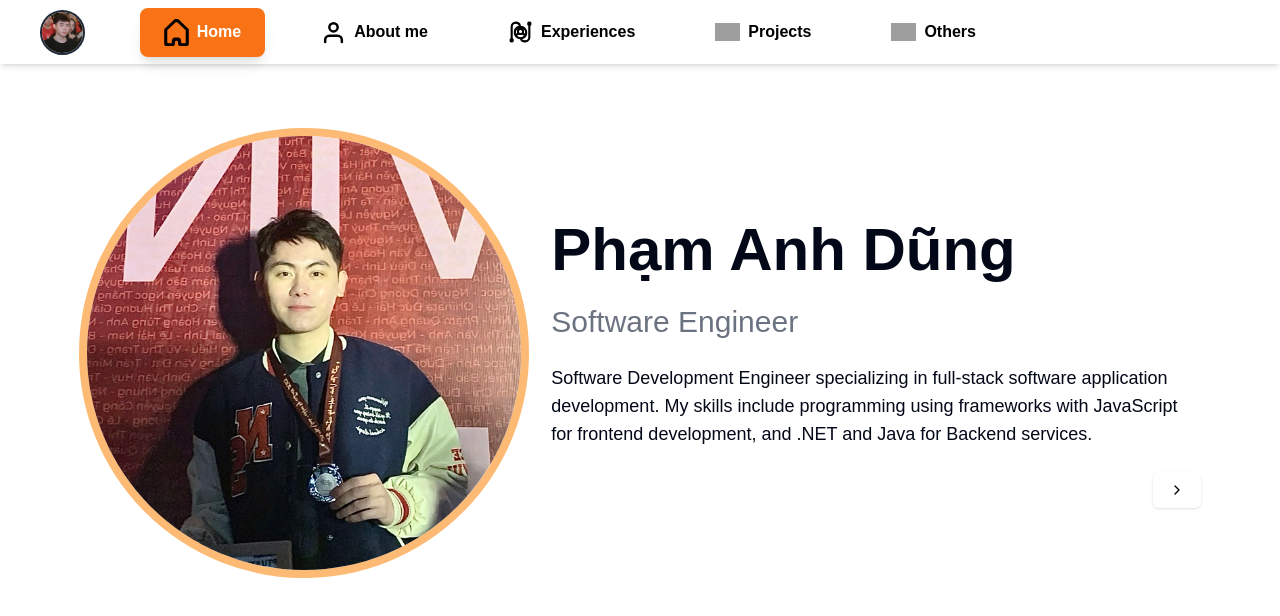
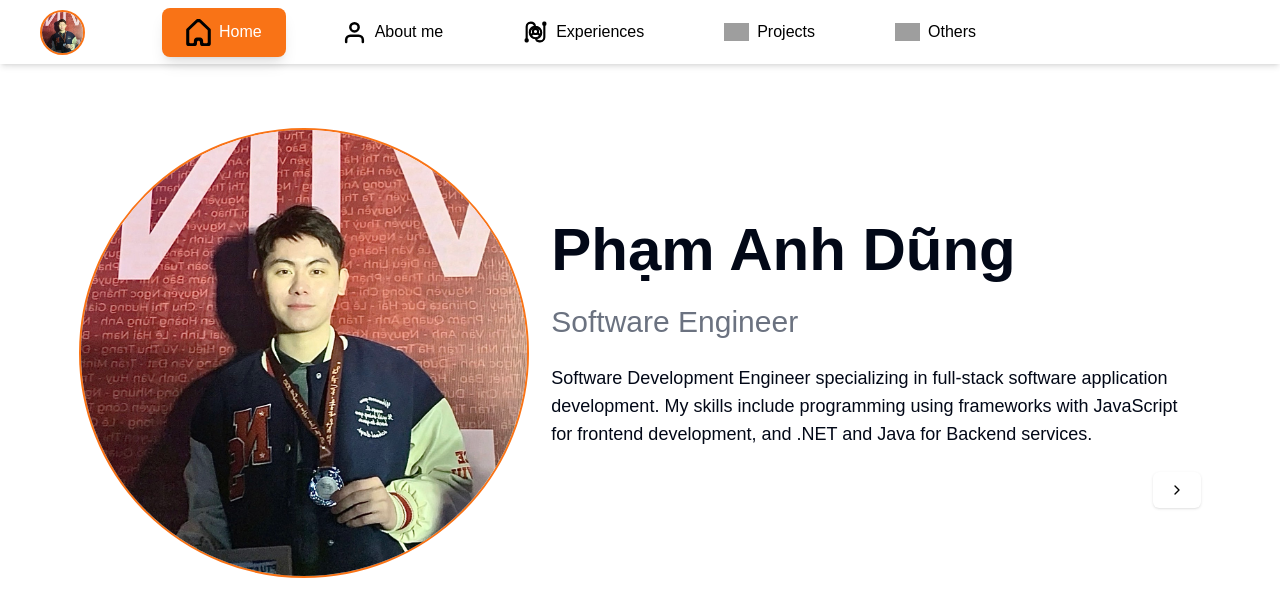
Before and after one commit to PhamAnhDungdev/cv_online_res_nextjs, a Next.js app: page / in a window 1280 px wide. Shown: the top 616 px of the page. Built offline with nearby package versions, Linux system fonts and the light colour scheme; grey boxes are pictures that could not be loaded.

Commit message:
Update design layout

```diff
--- a/app/page.js
+++ b/app/page.js
@@ -3,6 +3,8 @@ import { Button } from "@/components/ui/button";
 import { ChevronRight } from "lucide-react";
 import Image from "next/image";
 import Link from "next/link";
+import Avatar from "@/components/Avatar";
+
 
 export const metadata = {
   title: "Pham Anh Dung",
@@ -18,23 +20,8 @@ export const metadata = {
 export default function Home() {
   return (
     <div className="flex justify-evenly max-sm:flex-col mt-16">
-
       <div className="relative flex items-center justify-center">
-        {/* <Image
-          src=''
-          // src='/icons/logo.svg'
-          width={450}
-          height={450}
-          alt='Profile personal image'
-          className="absolute rounded-full border-8 border-green-200 md:hidden mt-5 ml-9 bg-orange-400"
-        /> */}
-        <Image
-          src='/images/dungpham.jpg'
-          width={450}
-          height={450}
-          alt='Profile personal image'
-          className="rounded-full border-8 border-orange-300 max-sm:border-blue-200 z-50"
-        />
+        <Avatar isOnline={false} imageUrl="/images/dungpham.jpg" width={450} height={450}/>
       </div>
 
       <div className="flex flex-col md:mt-20 max-sm:mt-10 max-sm:items-center">
--- /dev/null
+++ b/components/Avatar.jsx
@@ -0,0 +1,18 @@
+import { Avatar, AvatarFallback, AvatarImage } from "@/components/ui/avatar"
+
+
+export default function UserAvatar({ isOnline, imageUrl, userName, width, height }) {
+    return (
+        <div className="relative inline-block">
+            <Avatar className="border-2 border-orange-500" style={{ width, height }}>
+                <AvatarImage src={imageUrl} alt={userName} />
+                <AvatarFallback>{userName?.charAt(0)}</AvatarFallback>
+            </Avatar>
+
+            <span
+                className={`absolute bottom-0 right-0 w-4 h-4 rounded-full  ${isOnline ? "bg-green-500 border-2 border-white" : ""
+                    }`}
+            ></span>
+        </div>
+    );
+}
--- a/components/Navbar.jsx
+++ b/components/Navbar.jsx
@@ -5,18 +5,9 @@ import Link from "next/link";
 import Image from "next/image";
 import { navbarLinks } from "@/constants";
 import { usePathname } from "next/navigation";
-import {
-  Sheet,
-  SheetContent,
-  SheetDescription,
-  SheetHeader,
-  SheetTitle,
-  SheetTrigger,
-  SheetClose,
-} from "@/components/ui/sheet";
 
-import { cn } from "@/lib/utils";
 import MobileNav from "./MobileNav";
+import Avatar from "@/components/Avatar";
 
 const Navbar = () => {
   const [selectedItem, setSelectedItem] = useState(null);
@@ -32,17 +23,13 @@ const Navbar = () => {
   };
 
   return (
-    <div className="flex justify-between fixed z-50 w-full first-letter:px-6 py-4 lg:px-10
+    <div
+      className="flex justify-between fixed z-50 w-full first-letter:px-6 py-4 lg:px-10
         top-0 left-0 h-16 bg-white bg-opacity-100 shadow-md
-    ">
+    "
+    >
       <Link href="/" className="flex items-center gap-1">
-        <Image
-          src="/images/profile.jpg"
-          width={45}
-          height={45}
-          alt="CV logo"
-          className="max-sm:w-10 max-sm:h-10 max-sm:ml-4 rounded-full border-2 border-gray-800"
-        />
+        <Avatar isOnline={false} imageUrl="/images/dungpham.jpg" width={45} height={45}/>
         <p className="text-[26px] font-extrabold text-gray-500 max-sm:hidden">
           {/* Tiêu đề */}
         </p>
@@ -65,14 +52,14 @@ const Navbar = () => {
                 width={25}
                 height={25}
                 alt={item.label}
-                className={`max-sm:w-10 max-sm:h-10 transition-transform duration-300 ease-in-out ${
+                className={`max-sm:w-10 max-sm:h-10 transition-transform duration-500 ease-in-out ${
                   selectedItem === index
                     ? "transform scale-110"
                     : "hover:scale-110"
                 }`}
               />
               <p
-                className={`text-md font-semibold ${
+                className={`text-md font-medium ${
                   selectedItem === index ? "text-white" : "text-black"
                 } transition-colors duration-300 ease-in-out hover:text-gray-800`}
               >
--- /dev/null
+++ b/components/ui/avatar.jsx
@@ -0,0 +1,35 @@
+"use client"
+
+import * as React from "react"
+import * as AvatarPrimitive from "@radix-ui/react-avatar"
+
+import { cn } from "@/lib/utils"
+
+const Avatar = React.forwardRef(({ className, ...props }, ref) => (
+  <AvatarPrimitive.Root
+    ref={ref}
+    className={cn("relative flex h-10 w-10 shrink-0 overflow-hidden rounded-full", className)}
+    {...props} />
+))
+Avatar.displayName = AvatarPrimitive.Root.displayName
+
+const AvatarImage = React.forwardRef(({ className, ...props }, ref) => (
+  <AvatarPrimitive.Image
+    ref={ref}
+    className={cn("aspect-square h-full w-full", className)}
+    {...props} />
+))
+AvatarImage.displayName = AvatarPrimitive.Image.displayName
+
+const AvatarFallback = React.forwardRef(({ className, ...props }, ref) => (
+  <AvatarPrimitive.Fallback
+    ref={ref}
+    className={cn(
+      "flex h-full w-full items-center justify-center rounded-full bg-muted",
+      className
+    )}
+    {...props} />
+))
+AvatarFallback.displayName = AvatarPrimitive.Fallback.displayName
+
+export { Avatar, AvatarImage, AvatarFallback }
--- a/package.json
+++ b/package.json
@@ -9,6 +9,7 @@
     "lint": "next lint"
   },
   "dependencies": {
+    "@radix-ui/react-avatar": "^1.1.1",
     "@radix-ui/react-dialog": "^1.1.1",
     "@radix-ui/react-icons": "^1.3.0",
     "@radix-ui/react-slot": "^1.1.0",
```
Also changed, not shown: 1 other file (tests, documents, lock files or other folders).
